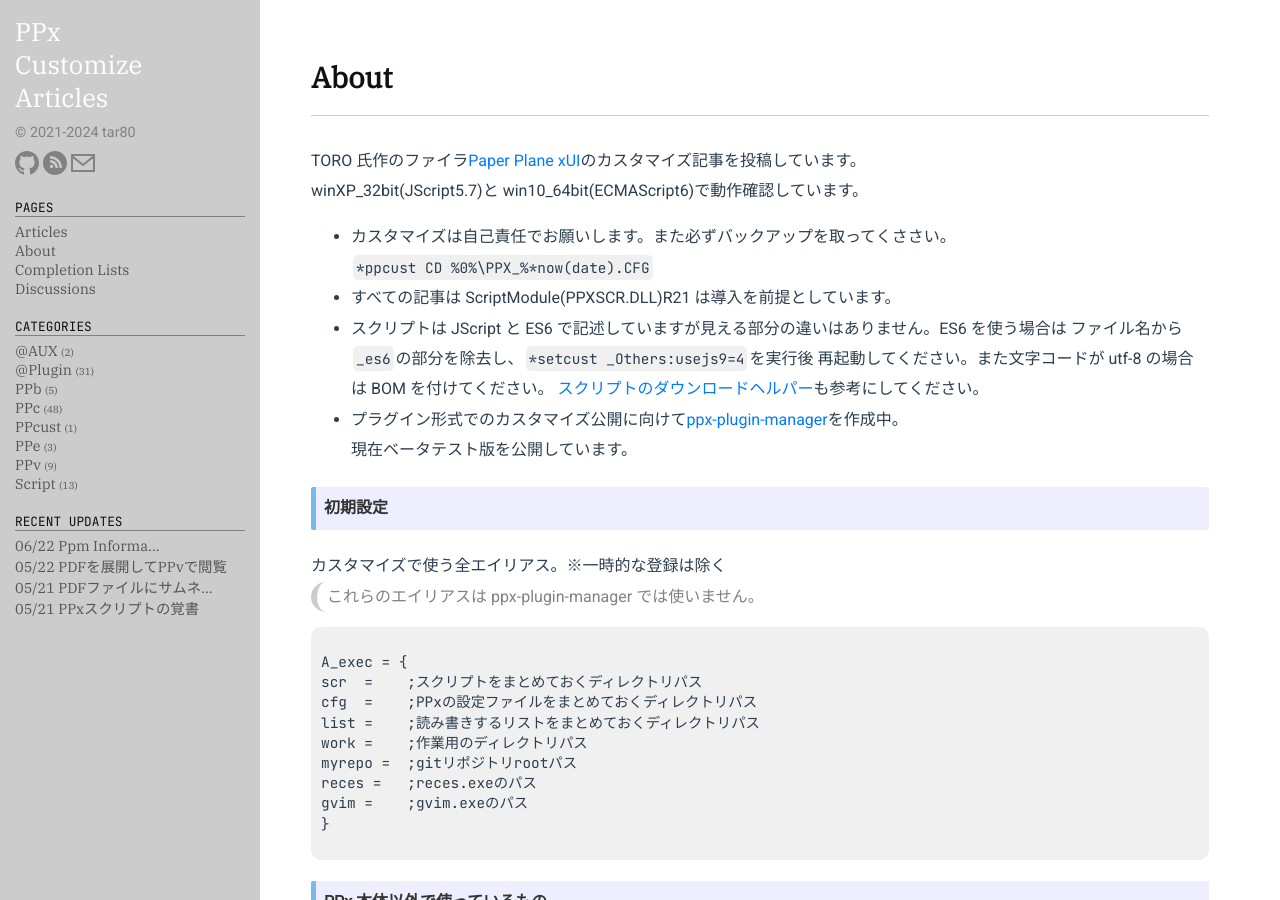
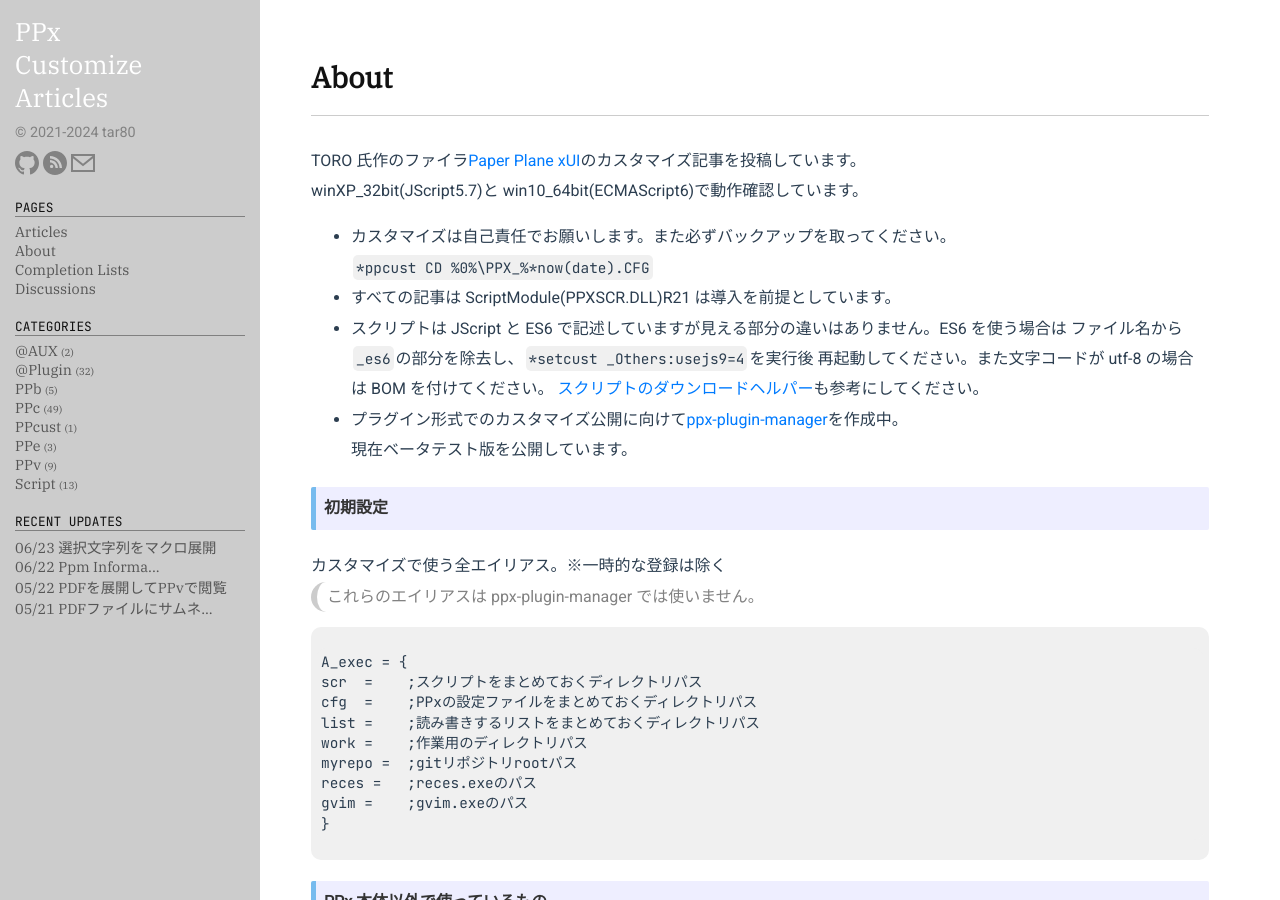
Before and after one commit to tar80/pages-pca, a Jekyll site: the page built from about.md, in a window 1280 px wide and 900 px high. Built offline with Jekyll 4.4.1, drawn with Linux system fonts in a browser that asks for light colours; some of the changed lines change nothing that is shown.

Commit message:
feat: expand macro 投稿

```diff
--- /dev/null
+++ b/_posts/24-06-23-expand_macro.md
@@ -0,0 +1,27 @@
+---
+layout: post
+title: 選択文字列をマクロ展開
+version: PPx197以降
+date: 2024-06-23
+comment: 投稿。
+repository: ppm-edit
+categories: PPc @plugin
+---
+
+### 説明
+
+選択範囲の文字列をマクロ展開して一行編集に挿入します。
+
+- "%"から始まる文字列は通常のマクロ展開
+- "u"から始まる文字列は数値として文字コードに対応する文字に置き換えます。
+  (※ %b数値のエイリアス)
+- "x"から始まる文字列は16進数として文字コードに対応する文字に置き換えます。
+  (※ %bx16進数のエイリアス)
+
+![sample]({{ site.baseurl }}{% link /public/img/expand_macro.webp %})
+
+### 使い方
+
+ppm-editを設定します。標準では`Ctrl+5`に設定されています。
+一行編集上で文字を選択し、キーを実行すると展開された文字が挿入されます。
+スクリプトの引数に`1`を指定すると、挿入せずにメッセージとして表示します。
--- a/about.md
+++ b/about.md
@@ -7,7 +7,7 @@
 TORO 氏作のファイラ[Paper Plane xUI](http://toro.d.dooo.jp/slppx.html)のカスタマイズ記事を投稿しています。
 winXP_32bit(JScript5.7)と win10_64bit(ECMAScript6)で動作確認しています。
 
-- カスタマイズは自己責任でお願いします。また必ずバックアップを取ってくささい。
+- カスタマイズは自己責任でお願いします。また必ずバックアップを取ってください。
   `*ppcust CD %0%\PPX_%*now(date).CFG`
 - すべての記事は ScriptModule(PPXSCR.DLL)R21 は導入を前提としています。
 - スクリプトは JScript と ES6 で記述していますが見える部分の違いはありません。ES6 を使う場合は
```
Also changed, not shown: public/img/expand_macro.webp (added).
